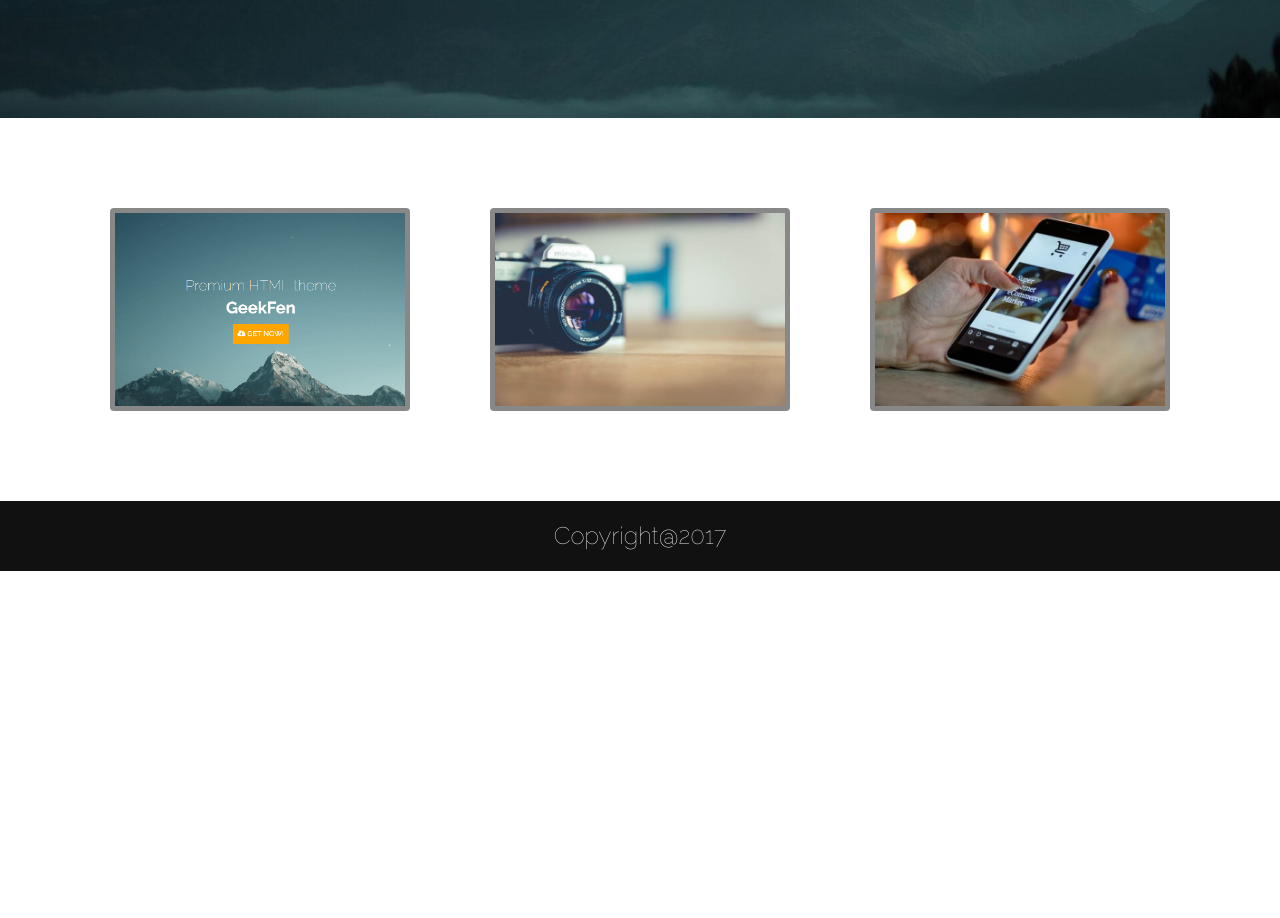
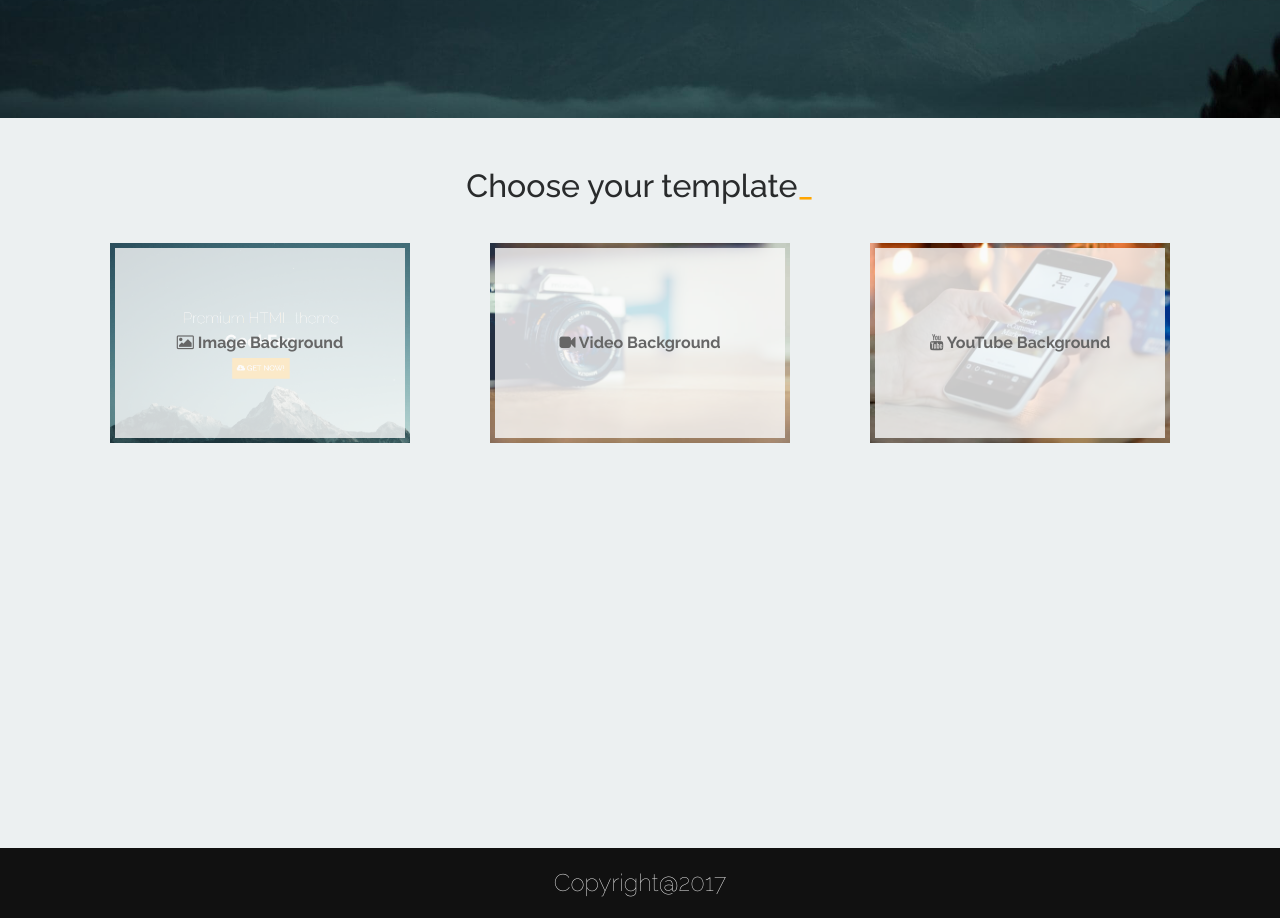
Before and after one commit to EugeneFenko/html, a plain HTML site: page index.html in a window 1280 px wide. Shown: the part 682-1600 px from the top of the page. Before the commit the page ends 1253 px from the top, so only its background shows below. Drawn offline with nearby package versions, Linux system fonts and the light colour scheme.

Commit message:
Start page upd

```diff
--- a/documentation/assets/start.css
+++ b/documentation/assets/start.css
@@ -1,6 +1,5 @@
 .itm {
-    padding: 5px;
-    background-color: #888;
+    padding: 0;
     margin: 10px;
     max-width: 300px;
     max-height: 300px;
@@ -9,8 +8,8 @@
     display: inline-block;
 }
 
-.itm:hover .itm_text {
-    display: flex;
+.itm:hover .itm_text  span {
+    color: black !important;
 }
 
 .itm img {
@@ -20,7 +19,7 @@
 }
 
 .itm_text {
-    display: none;
+    display: flex;
     align-items: center;
     justify-content: center;
     position: absolute;
@@ -32,10 +31,16 @@
     background-color: rgba(250, 250, 250, 0.8)
 }
 
+.itm_text span {
+    color: #666;
+}
+
 body {
     min-width: 300px;
+    background-color: #ecf0f1 !important;
 }
 
 .container {
-    padding: 80px 0;
+    padding: 20px 0 80px;
+    height: calc(100vh - 70px);
 }
--- a/index.html
+++ b/index.html
@@ -57,6 +57,7 @@
     <!-- Item -->
             <div class="container center" id="place">
                 <div class="row center">
+                    <div class="col-12 center"><h2 class="box_title">Choose your template</h2></div>
                     <div class="col-12 col-md-4" >
                         <div class="itm">
                             <img  src="documentation/assets/images/2.PNG" alt="">
```
